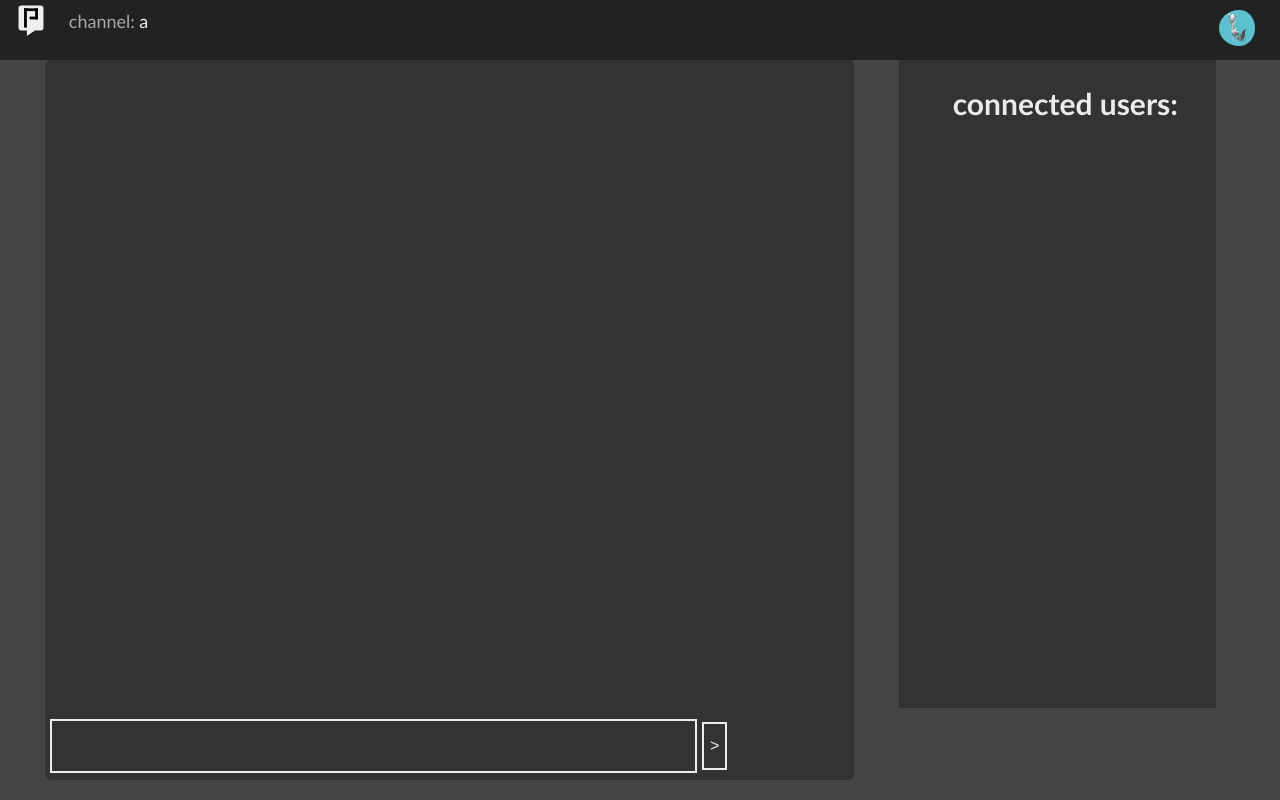
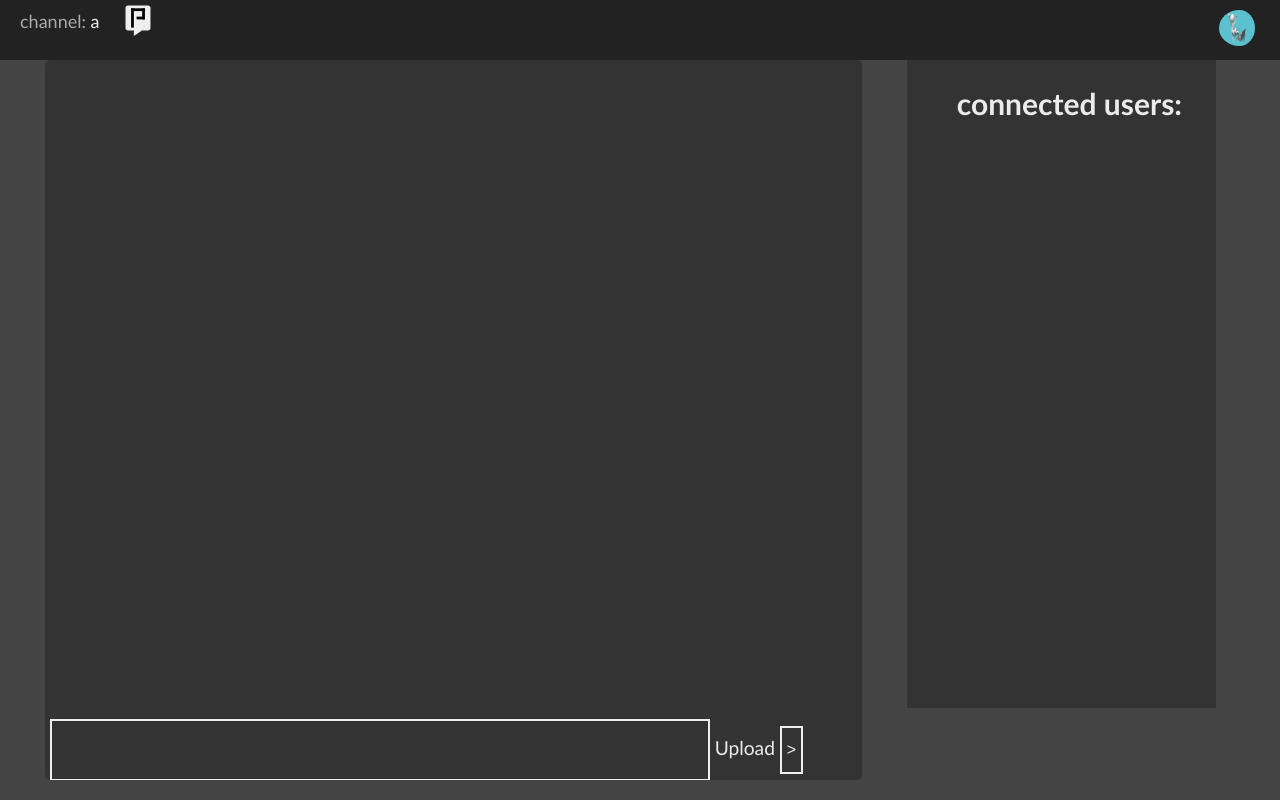
Before and after one commit to enducube/pixidle, a Flask app: page /home/a in a window 1280 px wide. Run offline with Flask 2, Linux system fonts and the light colour scheme; a user stored in the database is signed in; data comes from the database, SQL or seed files in the repository; some libraries are stand-ins or nearby versions.

Commit message:
image upload work but workign on preview of imag

```diff
--- a/app/models.py
+++ b/app/models.py
@@ -29,7 +29,7 @@ class LoginForm(FlaskForm):
 
 class MessageForm(FlaskForm):
     message = StringField(InputRequired())
-    file = FileField(DataRequired())
+    file = FileField()
 
 class UploadForm(FlaskForm):
     file = FileField(DataRequired())
--- a/app/routes.py
+++ b/app/routes.py
@@ -6,6 +6,8 @@ from app.models import User, Channel, LoginForm, MessageForm, UploadForm, Custom
 
 import os
 import json
+import re
+import uuid
 
 #### Routes and other stuff
 
@@ -95,7 +97,6 @@ def userlist_render():
 
 @socketio.on("message")
 def socket_message(jsondata):
-    print(jsondata)
     data = dict(jsondata)
     data['name'] = User.query.filter_by(id=data['user_id']).first().username
     data['img'] = url_for('static', filename='profile/'+ str(current_user.img))
--- a/app/static/css/style.css
+++ b/app/static/css/style.css
@@ -1,10 +1,15 @@
 input {
     display: block;
+    margin: auto;
+    padding:5px
   }
 html {
   height:100%;
   max-height: 100%;
 }
+
+
+
   #wholecontent {
     display:grid;
     height:90%;
@@ -24,6 +29,8 @@ html {
 #msgr {
       word-wrap: break-word;
 }
+
+
   body {
     font-family: Calibri;
     background-color: #444;
@@ -70,9 +77,13 @@ text-align: right;
 text-decoration: none;
 color: #eee;
 }
-img {
+.pfp {
   float:left;
   margin-left: 1%;
+}
+.logo {
+  float:left;
+  padding-left:1%
 }
 
 .dropdown-content {
@@ -115,7 +126,7 @@ display: block;
 padding-top:5px;
 margin-top:10px;
 }
-#msginput input {
+#msginput input[type="submit"] {
   display:inline;
   height:3rem;
   border-style: solid;
@@ -180,5 +191,38 @@ margin-top:10px;
   div.login {
     align-items: center;
     text-align: center;
+    margin: auto;
+    width:30%;
+    margin-top:10%;
+    padding:10px;
+    background-color: #333;
+  }
+
+
+
+  .uploadimg {
+    display:block;
+    margin-left:5%;
+    border-radius:5px;
+    max-width: 80%;
+  }
+
+
+ #msgimg {
+   display: none;
+ }
+
+  label {
+    display:inline-block;
 
   }
+
+  #imgwrapper {
+    width:90%;
+  }
+
+  #imgpreview {
+    position: absolute;
+    float: right;
+    text-align: end;
+  }
--- a/app/templates/base.html
+++ b/app/templates/base.html
@@ -17,7 +17,7 @@
 
 <body>
     <ul>
-        <a href="/home/general"><img src="{{ url_for('static', filename='logo/logo_bw.svg') }}" width=36 height=36></img></a>
+        <a href="/home/general"><img src="{{ url_for('static', filename='logo/logo_bw.svg') }}" width=36 height=36 id='logo'></img></a>
         <li><span style="color:#aaa">channel:</span> {{ channel_name }}</li>
         <li style="float:right" class="profbtn">
             <a><img src="{{ url_for('static', filename='profile/'+ current_user.img) }}" width='36' height='36' class='pfp'></a>
--- a/app/templates/home.html
+++ b/app/templates/home.html
@@ -5,9 +5,11 @@
         <div id="con">
             <div id="msgr"></div>
         </div>
-
+            <img id="imgpreview">
         <form autocomplete="off" id="msginput">
             {{ form.message(id="msgbox", maxlength=100) }}
+            {{ form.file(id="msgimg", onchange="changeImg()") }}
+            <label for="msgimg">Upload</label>
             <input type="submit" value=">">
         </form>
     </div>
@@ -18,15 +20,44 @@
 </div>
     <script>
         $("form").submit(function(e){
+            e.preventDefault();
+
             if ($("#msgbox").val() != "") {
-                socket.emit("message", {  message: $("#msgbox").val(), channel_id: "{{ channel_id }}", user_id: "{{ current_user.id }}" });
-                $("form").trigger("reset");
+                if (document.getElementById('msgimg').files.length) {
+                    console.log("image thing");
+                    var reader = new FileReader();
+                    reader.onload = function(e){
+                        socket.emit("message", {  message: $("#msgbox").val(), channel_id: "{{ channel_id }}", user_id: "{{ current_user.id }}", uploadimg: reader.result });
+                        $("form").trigger("reset");
+                    }
+                    reader.readAsDataURL(document.getElementById('msgimg').files[0]);
+
+
+                } else {
+                    socket.emit("message", {  message: $("#msgbox").val(), channel_id: "{{ channel_id }}", user_id: "{{ current_user.id }}" });
+                    $("form").trigger("reset");
+                }
+
             }
-            e.preventDefault();
+
+
         });
+        function changeImg() {
+            if (document.getElementById('msgimg').files.length) {
+                var reader = new FileReader();
+                    reader.onload = function(e){
+                        $("#imgpreview").attr('src', reader.result);
+                    }
+                    reader.readAsDataURL(document.getElementById('msgimg').files[0]);
+
+            }
+        }
         socket.on("msg",function(data) {
             console.log(data)
-            var m = $("<p> <img src="+data.img+" width='36' height='36' class='pfp'><span style='color:#"+data.colour+";'>"+data.name+"</span>: "+data.message+"</p><img src="+data.sentimg+">");
+            var m = $("<p> <img src="+data.img+" width='36' height='36' class='pfp'><span style='color:#"+data.colour+";'>"+data.name+"</span>: "+data.message+"</p>");
+            if (data.hasOwnProperty('uploadimg')) {
+                var m = $("<p> <img src="+data.img+" width='36' height='36' class='pfp'><span style='color:#"+data.colour+";'>"+data.name+"</span>: "+data.message+"</p><img class='uploadimg' src="+data.uploadimg+"><br>");
+            }
 		    $('#msgr').append(m);
 
         });
--- a/app/templates/login.html
+++ b/app/templates/login.html
@@ -11,6 +11,7 @@
         </li>
     </ul>
     <div class="login">
+        <h2>Login</h2>
         <form method="POST">
             {{ form.csrf_token }}
             {{ form.username(placeholder="username", id="username") }}
--- a/app/templates/register.html
+++ b/app/templates/register.html
@@ -11,6 +11,7 @@
         </li>
     </ul>
     <div class="login">
+        <h2>Register</h2>
     <form method="POST">
         {{ form.csrf_token }}
         {{ form.username(placeholder="username", id="username", pattern="^[A-Za-z0-9_]{1,15}$") }}
```
